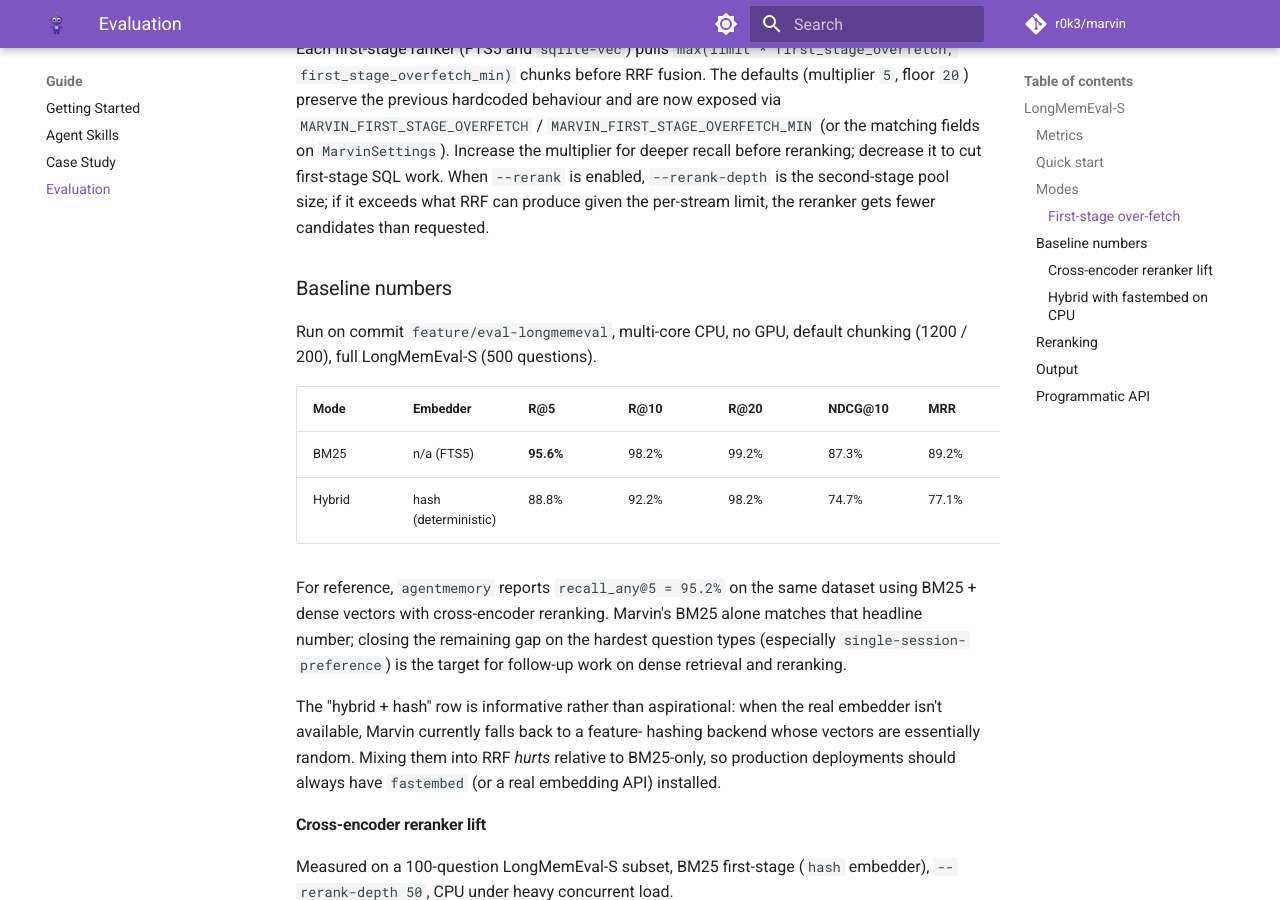
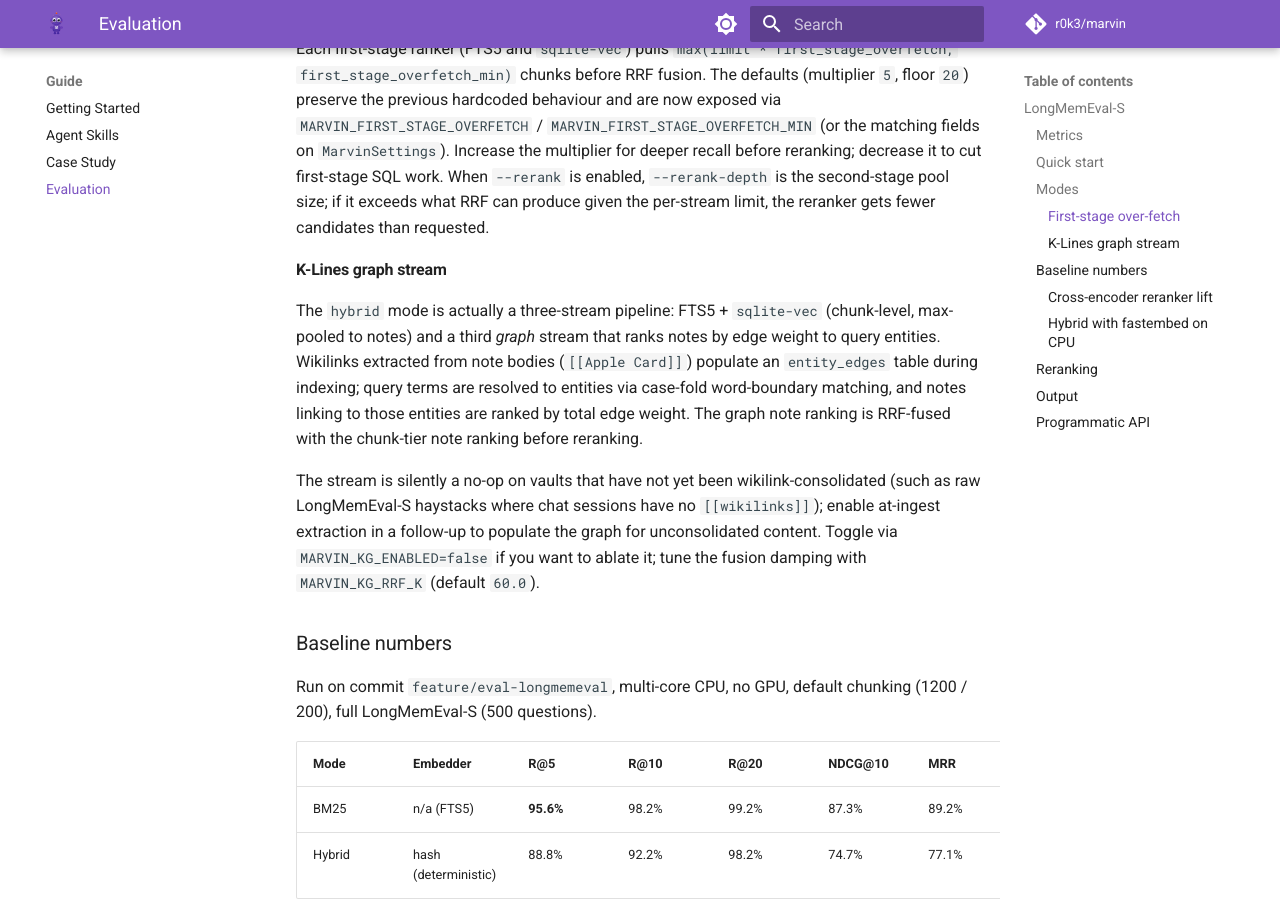
Before and after one commit to r0k3/marvin, an MkDocs documentation site: the page built from docs/guide/evaluation.md, in a window 1280 px wide and 900 px high, scrolled down 1677 px. Built offline with MkDocs 1.6.1 and Material for MkDocs 9.7.7, drawn with Linux system fonts in a browser that asks for light colours; comment, search, counter and statistics services are not loaded.

Commit message:
feat(config): expose kg_enabled and kg_rrf_k as MarvinSettings fields
Wires the K-Lines graph stream's two knobs into the public settings
surface so deployments can tune or ablate it without code changes:

- `MARVIN_KG_ENABLED` (default `true`): toggle the third RRF stream.
- `MARVIN_KG_RRF_K` (default `60.0`, `> 0`): RRF damping constant
  shared between the chunk-tier and graph-tier fusions.

`MarvinService` plumbs both into `MemoryIndex.__init__` and `health()`
now reports them alongside the embedding/reranker fields. The eval
harness still constructs `MemoryIndex` directly (not via
`MarvinSettings`), so eval defaults stay `kg_enabled=True` -- but
LongMemEval-S haystacks have no `[[wikilinks]]`, so the graph stream
stays silent and benchmark numbers do not move:

  Hybrid + hash, 10-question slice
  ---------------------------------
                  kg_enabled=True   kg_enabled=False
  R@5             90.0%             90.0%
  R@10            90.0%             90.0%
  NDCG@10         69.2%             69.2%
  MRR             63.4%             63.4%
  median latency  155.2ms           158.2ms

Phase 1B (at-ingest entity extraction so unconsolidated notes also
benefit from the graph stream) is what should actually move the needle
on multi-session LongMemEval queries; that lands in a follow-up.

evaluation.md gains a "K-Lines graph stream" subsection documenting
the toggles and the no-op-without-wikilinks property.

```diff
--- a/docs/guide/evaluation.md
+++ b/docs/guide/evaluation.md
@@ -78,6 +78,24 @@
 work. When `--rerank` is enabled, `--rerank-depth` is the second-stage
 pool size; if it exceeds what RRF can produce given the per-stream
 limit, the reranker gets fewer candidates than requested.
+
+#### K-Lines graph stream
+
+The `hybrid` mode is actually a three-stream pipeline: FTS5 +
+`sqlite-vec` (chunk-level, max-pooled to notes) and a third *graph*
+stream that ranks notes by edge weight to query entities. Wikilinks
+extracted from note bodies (`[[Apple Card]]`) populate an
+`entity_edges` table during indexing; query terms are resolved to
+entities via case-fold word-boundary matching, and notes linking to
+those entities are ranked by total edge weight. The graph note
+ranking is RRF-fused with the chunk-tier note ranking before reranking.
+
+The stream is silently a no-op on vaults that have not yet been
+wikilink-consolidated (such as raw LongMemEval-S haystacks where chat
+sessions have no `[[wikilinks]]`); enable at-ingest extraction in a
+follow-up to populate the graph for unconsolidated content. Toggle
+via `MARVIN_KG_ENABLED=false` if you want to ablate it; tune the
+fusion damping with `MARVIN_KG_RRF_K` (default `60.0`).
 
 ### Baseline numbers
 
```
Also changed, not shown: 3 other files.
